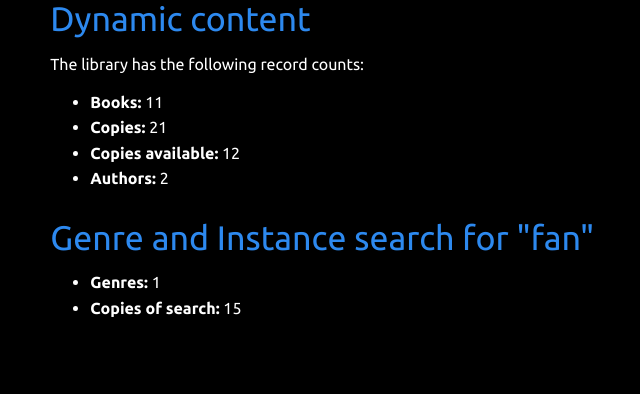
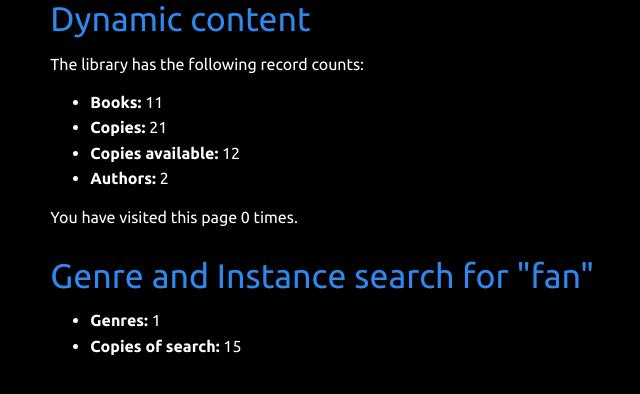
Before and after one commit to mrsimonsen/django, a Django app: page /catalog/ in a window 1280 px wide. Shown: the part 139-533 px from the top of the page, without its empty margins (178-818 px from the left). Run offline with Django 3.2, Linux system fonts and the light colour scheme; data comes from the database, SQL or seed files in the repository; both versions use the stored data as it was after the commit.

Commit message:
count update alterating between 0, -1: need to get it to work

```diff
--- a/django_projects/locallibrary/catalog/templates/index.html
+++ b/django_projects/locallibrary/catalog/templates/index.html
@@ -15,6 +15,7 @@
 		<li><strong>Copies available:</strong> {{ num_instances_available }}</li>
 		<li><strong>Authors:</strong> {{ num_authors }}</li>
 	</ul>
+	<p>You have visited this page {{ num_visits }}{% if num_visits == 1 %} time{% else %} times{% endif %}.</p>
 	<h2>Genre and Instance search for "fan"</h2>
 	<ul>
 		<li><strong>Genres:</strong> {{ num_sgenre }}</li>
--- a/django_projects/locallibrary/catalog/views.py
+++ b/django_projects/locallibrary/catalog/views.py
@@ -19,6 +19,10 @@ def index(request):
 	num_sgenre = Genre.objects.filter(name__icontains="fan").count()
 	num_sinstance = BookInstance.objects.filter(book__genre__name__icontains="fan").count()
 
+	# Number of visits to this view, as counted in the session variable.
+	num_visits =- request.session.get('num_visits', 0)
+	request.session['num_visits'] = num_visits + 1
+
 	context = {
 		'num_books' : num_books,
 		'num_instances' : num_instances,
@@ -26,6 +30,7 @@ def index(request):
 		'num_authors' : num_authors,
 		'num_sgenre': num_sgenre,
 		'num_sinstance': num_sinstance,
+		'num_visits': num_visits,
 	}
 
 	# Render the HTML template index.html with the data in the context variable
```
Also changed, not shown: README.md, django_projects/locallibrary/db.sqlite3.
